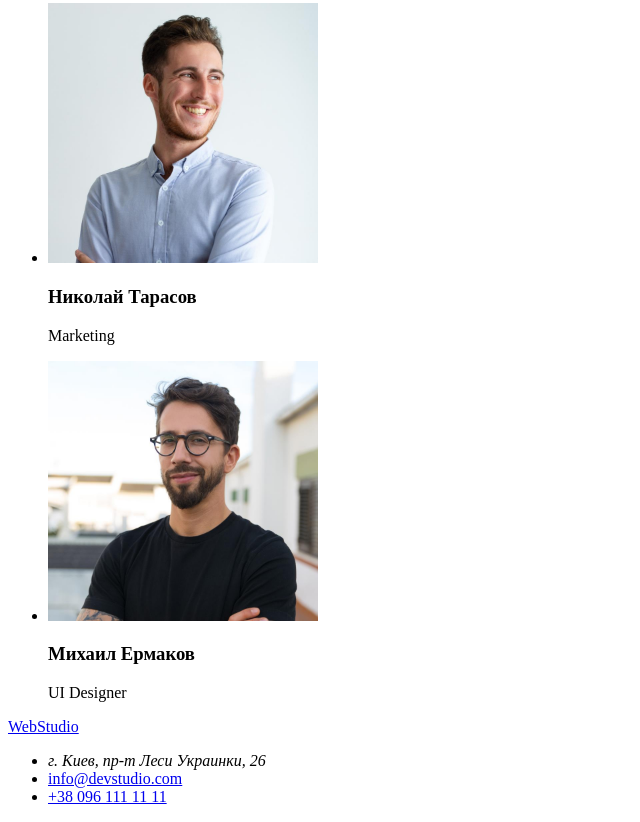
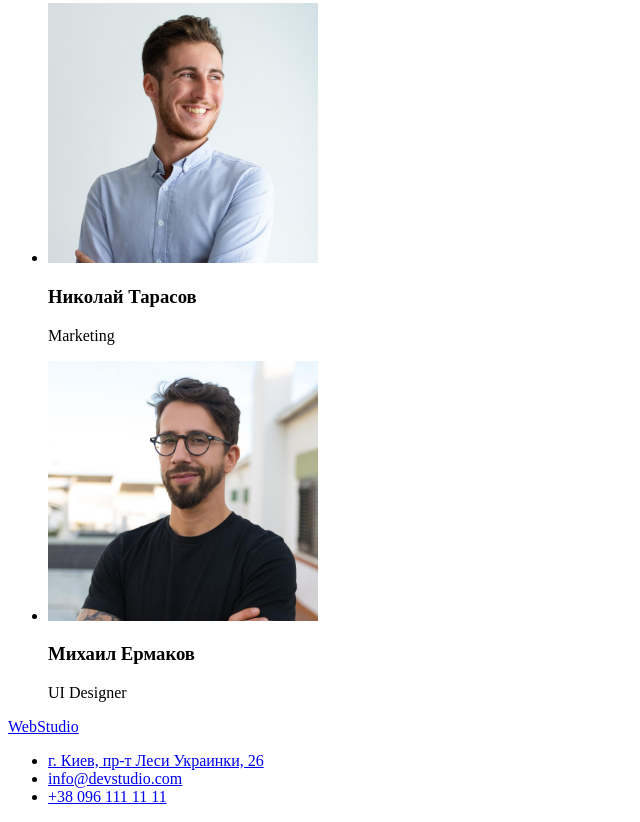
Before and after one commit to KocherhanIrina/goit-markup-hw-01., a plain HTML site: page index.html in a window 1280 px wide. Shown: the part 2477-3299 px from the top of the page, without its empty margins (0-640 px from the left). Drawn offline with Linux system fonts and the light colour scheme.

Commit message:
Доработка адреса

```diff
--- a/index.html
+++ b/index.html
@@ -105,9 +105,7 @@
             WebStudio
         </a>
         <ul>
-            <li>
-                <address>г. Киев, пр-т Леси Украинки, 26</address>
-            </li>
+            <li><a href="address:г.Киев,пр-тЛесиУкраинки,26">г. Киев, пр-т Леси Украинки, 26</a></li>
             <li><a href="mailto:info@devstudio.com">info@devstudio.com</a></li>
             <li><a href="tel:+380961111111">+38 096 111 11 11</a></li>
         </ul>
```
